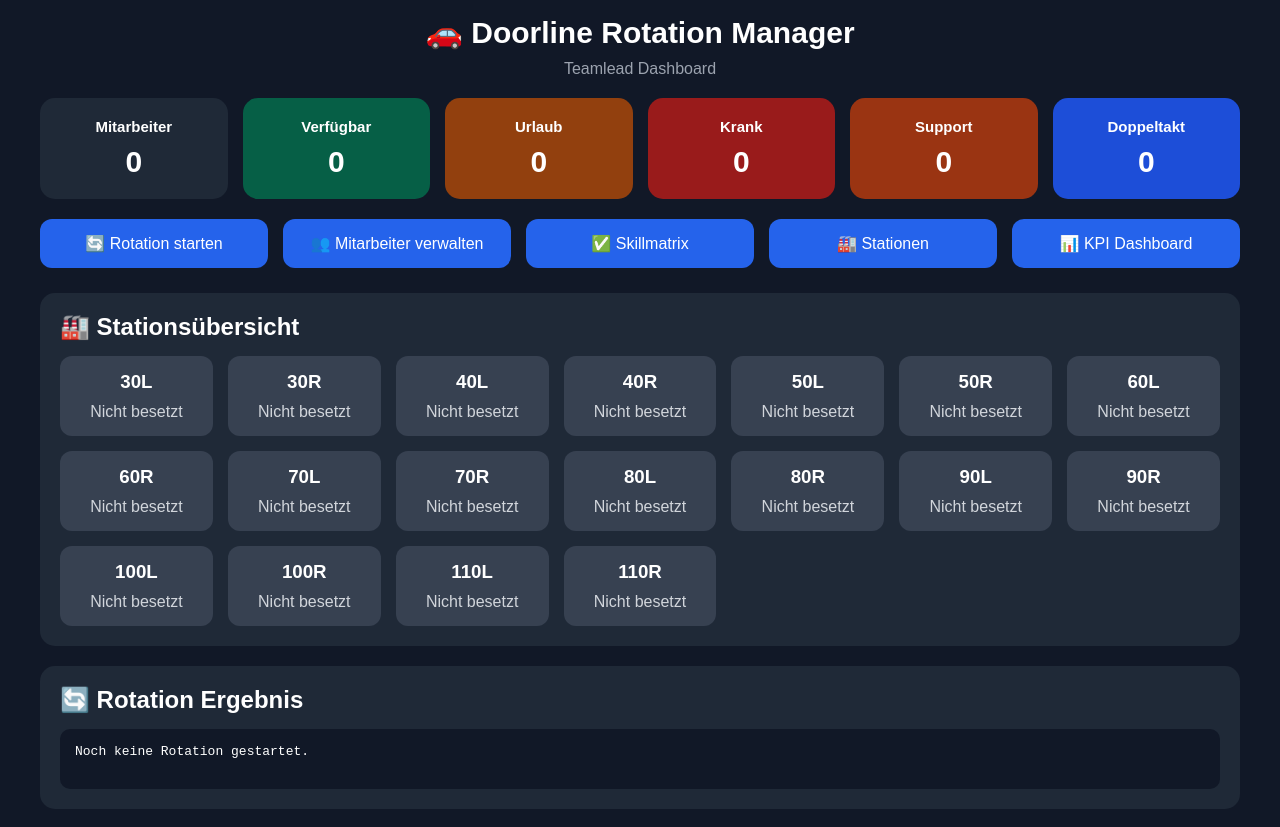
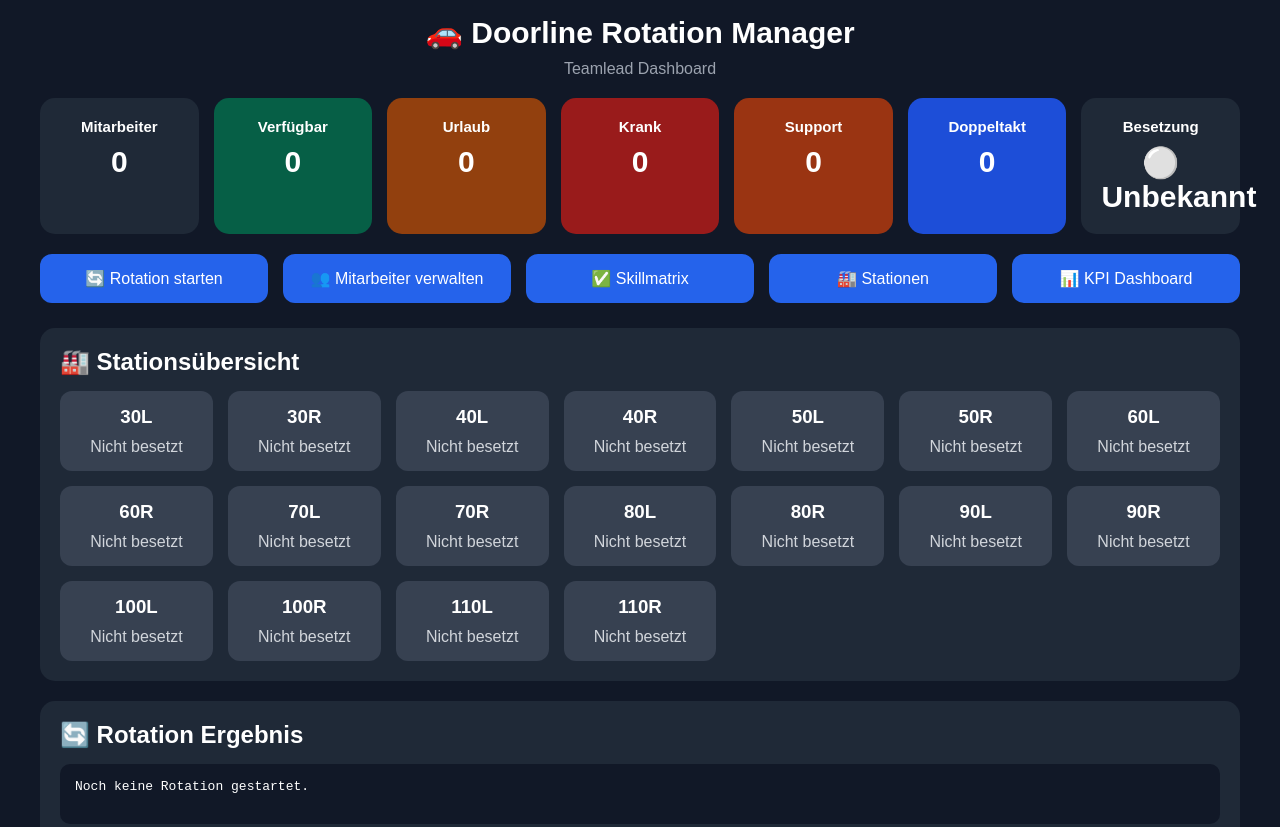
Before and after one commit to Karadeniz87/doorline-rotation-manager, a plain HTML site: page frontend/index.html in a window 1280 px wide. Shown: the top 827 px of the page. Drawn offline with Linux system fonts and the light colour scheme; no server answers.

Commit message:
Update index.html

```diff
--- a/frontend/index.html
+++ b/frontend/index.html
@@ -53,6 +53,10 @@
             <h3>Doppeltakt</h3>
             <p id="double_takt">0</p>
         </div>
+        <div class="card">
+    <h3>Besetzung</h3>
+    <p id="staffing_status">⚪ Unbekannt</p>
+</div>
 
     </div>
 
```
